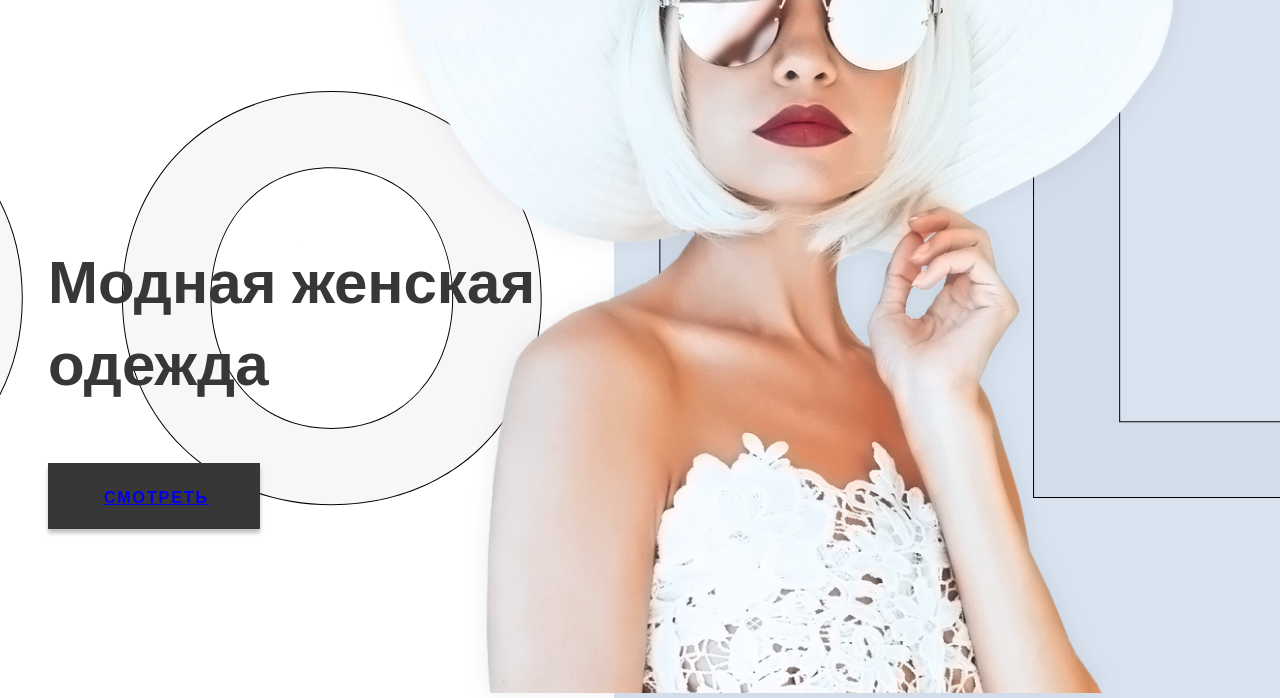
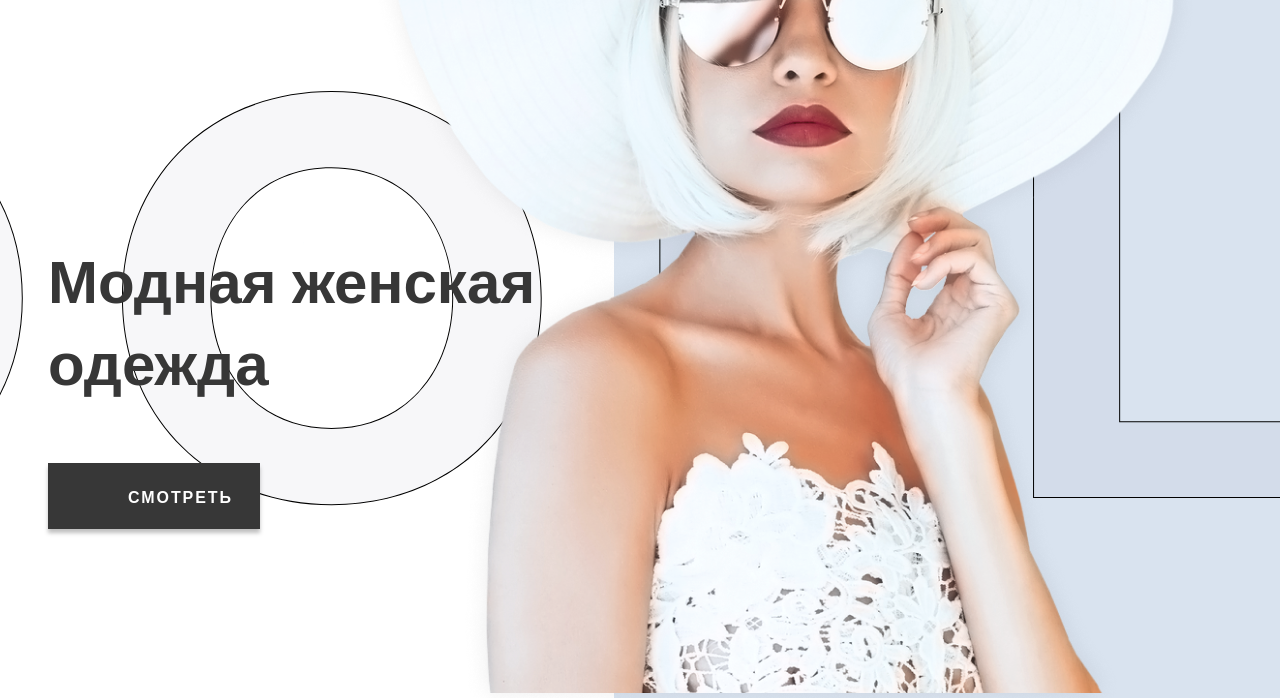
Before and after one commit to MaxPodivilov/clothing-shop, a plain HTML site: page index.html in a window 1280 px wide. Shown: the part 102-800 px from the top of the page. Drawn offline with nearby package versions, Linux system fonts and the light colour scheme.

Commit message:
исправил кнопку

```diff
--- a/index.html
+++ b/index.html
@@ -187,7 +187,7 @@
       </div>
       <div class="body">
         <div class="zag">Модная женская одежда
-          <div class="button"><a href="#">Смотреть</a></div>
+          <div class="button"><a class="link" href="#">Смотреть</a></div>
         </div>
       </div>
     </div>
```
